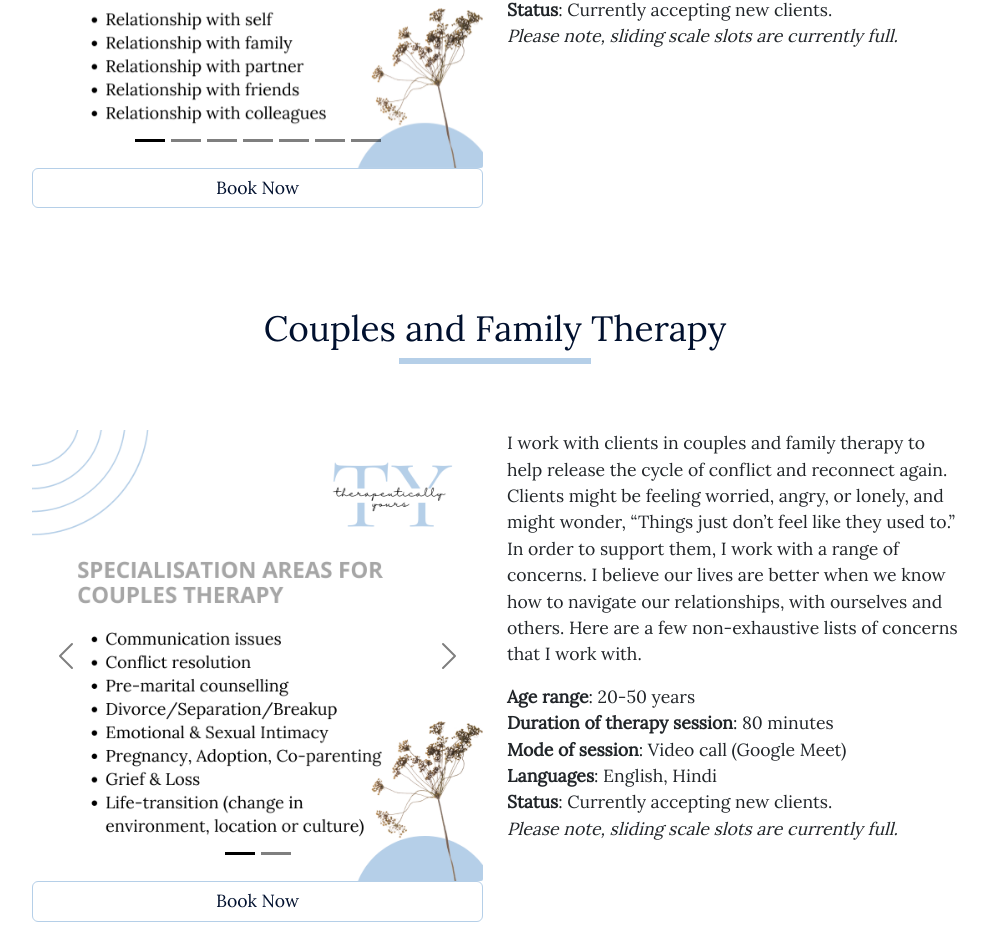
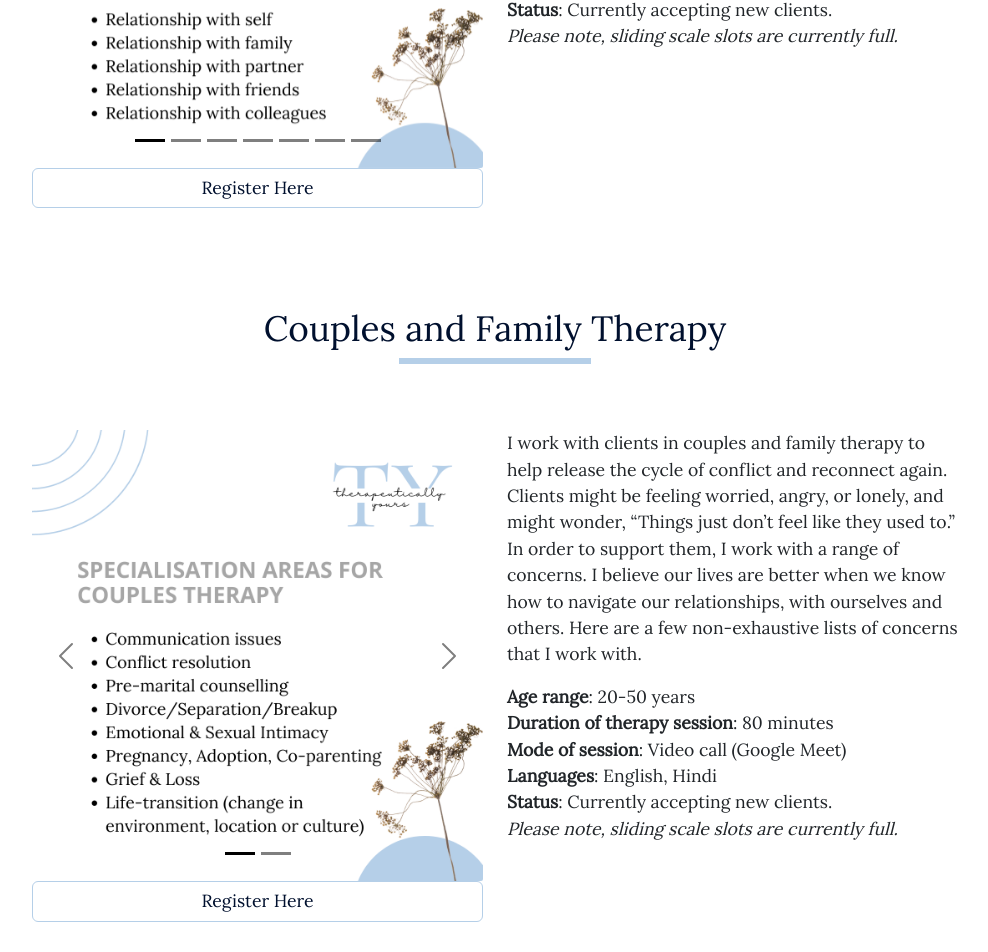
Before and after one commit to TapasyaKalra/prerna-saxena, a React (Create React App) app: page /therapy in a window 1280 px wide. Shown: the part 1443-2395 px from the top of the page, without its empty margins (145-1133 px from the left). Built offline with nearby package versions, Linux system fonts and the light colour scheme.

Commit message:
changing book now to register here

```diff
--- a/src/components/Therapy.js
+++ b/src/components/Therapy.js
@@ -120,7 +120,7 @@ function Therapy() {
 							href="https://forms.gle/6KbZRafGrtN9bpyt6"
 							className="btn btn-outline-primary text-dark w-100"
 						>
-							Book Now
+							Register Here
 						</a>
 					</div>
 					<div className="col-12 col-md-5">
@@ -192,7 +192,7 @@ function Therapy() {
 							href="https://forms.gle/FMUfwoe47WQBCZQH9"
 							className="btn btn-outline-primary text-dark w-100"
 						>
-							Book Now
+							Register Here
 						</a>
 					</div>
 					<div className="col-12 col-md-5">
```
